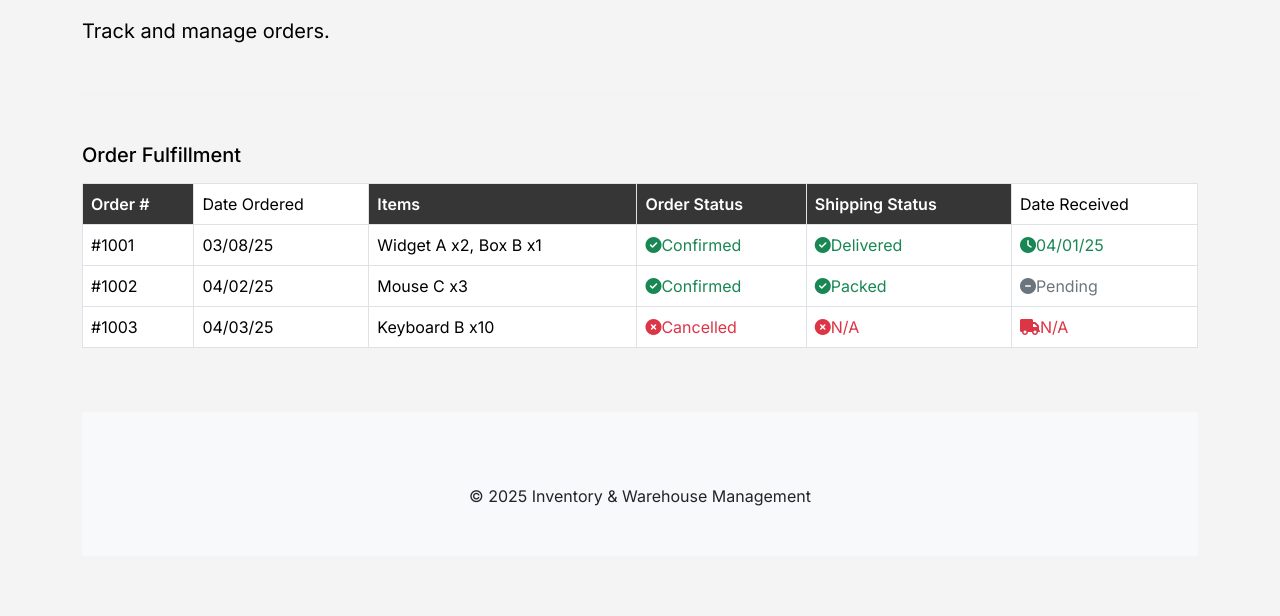
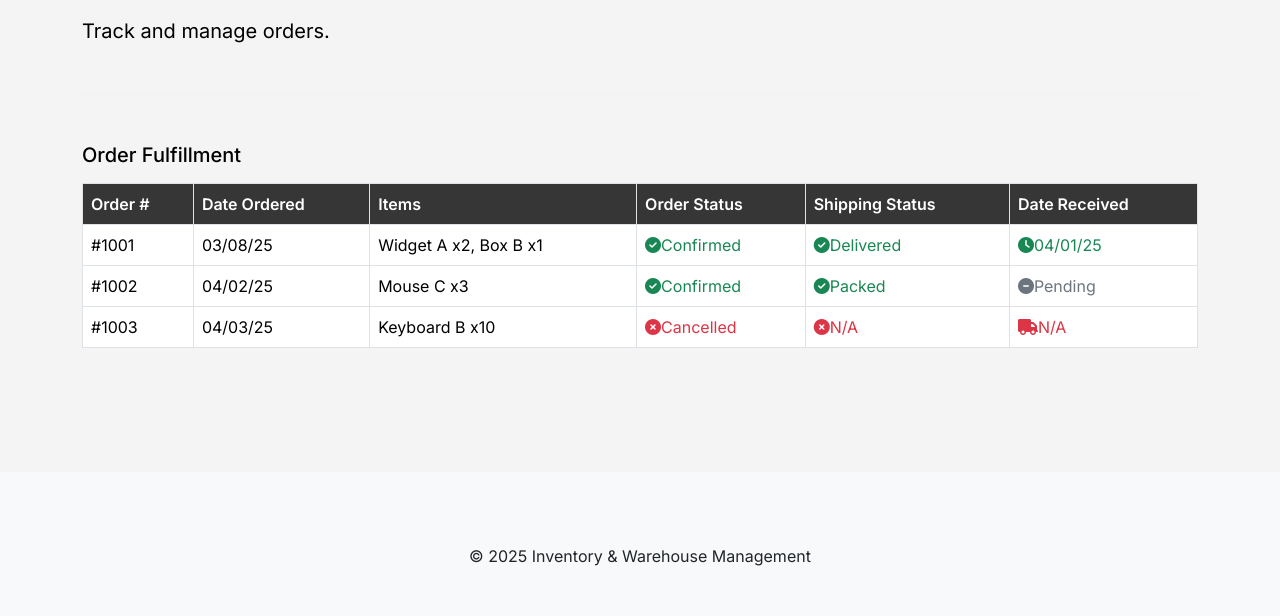
Before and after one commit to Scammur/ITECPROJECT, a PHP site: page /order-fulfillment.php in a window 1280 px wide. Shown: the part 184-800 px from the top of the page. Run offline with PHP 8.4, Linux system fonts and the light colour scheme; data comes from the database, SQL or seed files in the repository.

Commit message:
Update order-fulfillment.php

```diff
--- a/order-fulfillment.php
+++ b/order-fulfillment.php
@@ -29,6 +29,13 @@ include 'config/config.php';
             font-family: 'Inter', Arial, sans-serif;
             background: #f4f4f4;
             color: #000;
+        }
+
+        footer{
+            position: absolute;
+            bottom: 0;
+            left: 0;
+            right: 0;
         }
 
         .navbar {
@@ -219,11 +226,11 @@ include 'config/config.php';
                     <thead>
                         <tr>
                             <th>Order #</th>
-                            <td>Date Ordered</td>
+                            <th>Date Ordered</th>
                             <th>Items</th>
                             <th>Order Status</th>
                             <th>Shipping Status</th>
-                            <td>Date Received</td>
+                            <th>Date Received</th>
                         </tr>
                     </thead>
                     <tbody>
@@ -254,14 +261,13 @@ include 'config/config.php';
                     </tbody>
                 </table>
             </div>
-
+        </div>
     <!-- Footer -->
     <footer class="bg-light text-dark py-5 mt-5">
         <div class="container">
             <div class="text-center mt-4">
                 &copy; <?php echo date("Y"); ?> Inventory & Warehouse Management
             </div>
-        </div>
     </footer>
     <!-- End Footer -->
 
```
